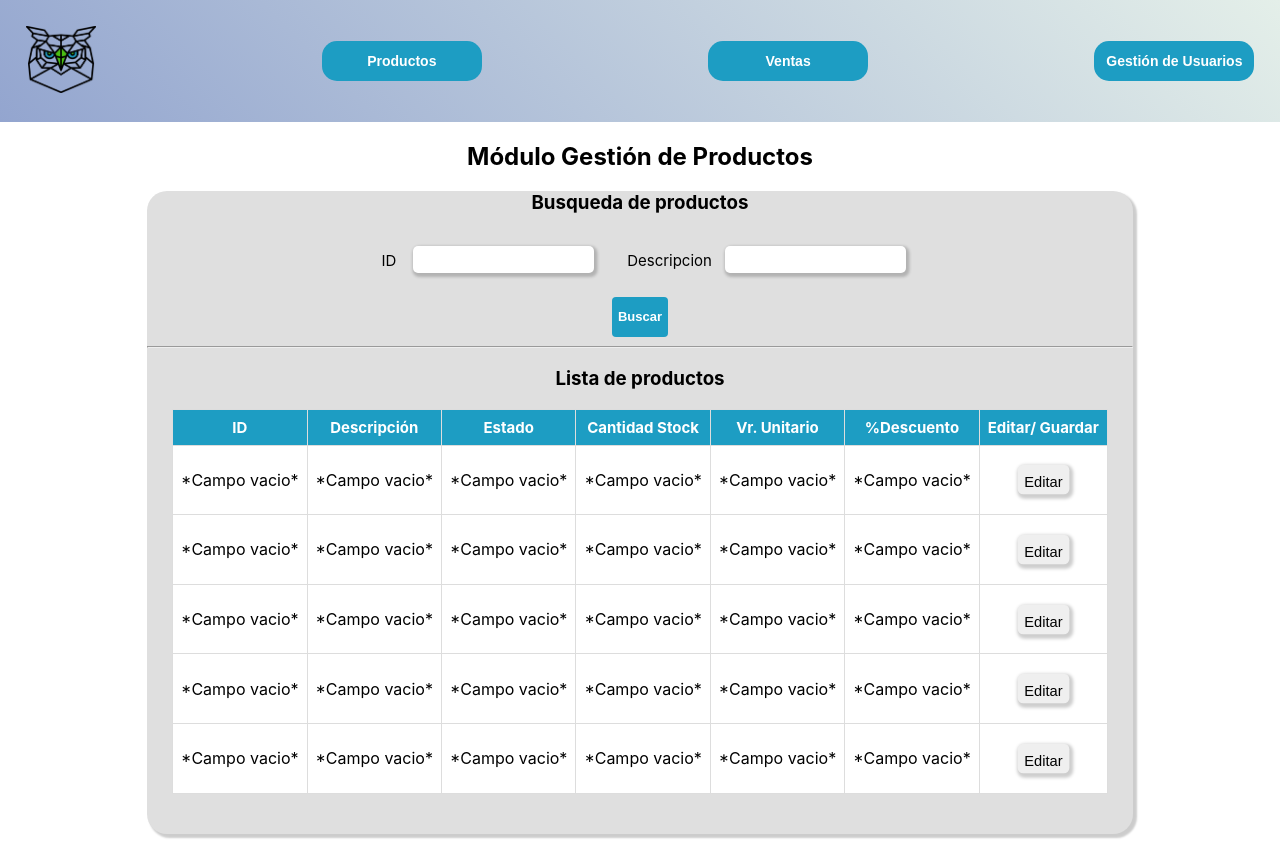
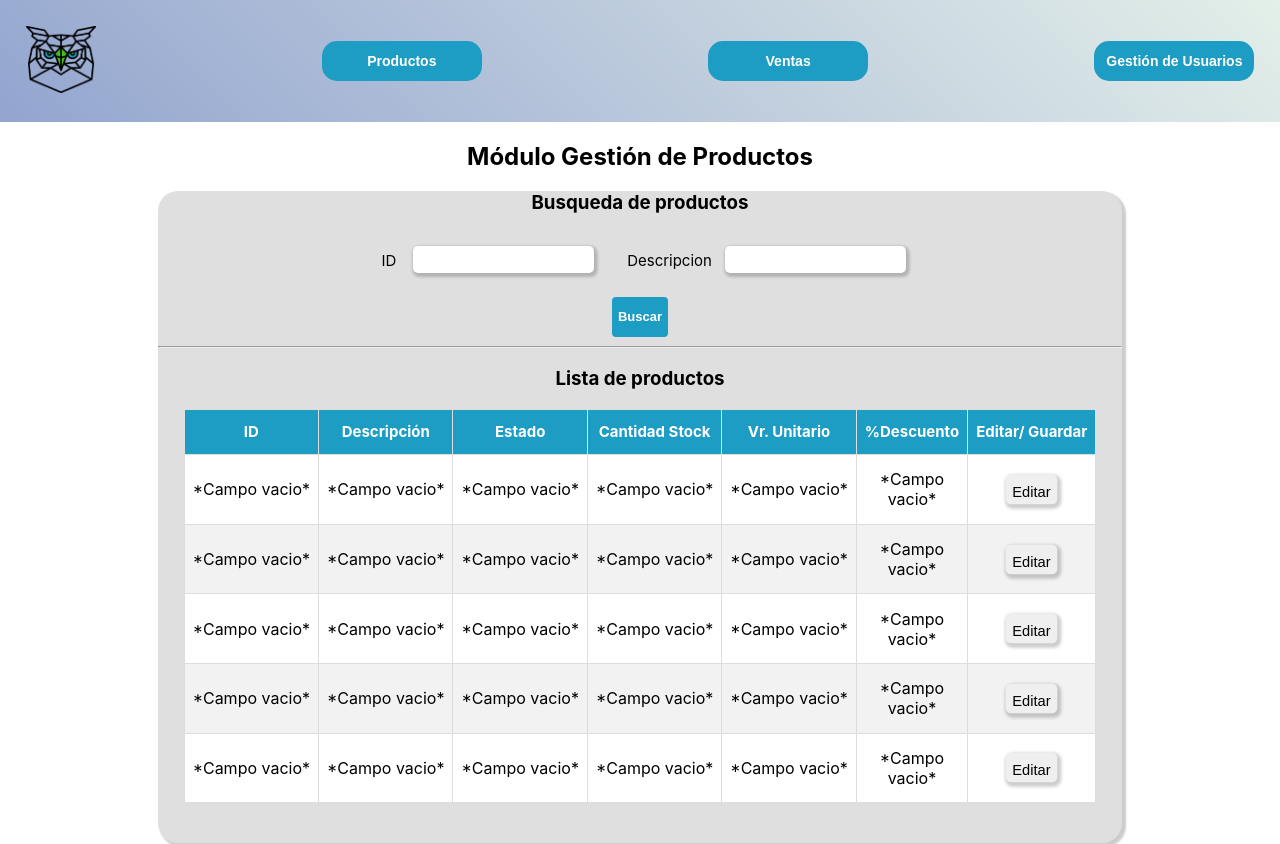
Before and after one commit to wolfangvera/g.p.i, a React (Create React App) app: page /GestionarProducto in a window 1280 px wide. Shown: the top 844 px of the page. Built offline with nearby package versions, Linux system fonts and the light colour scheme.

Commit message:
mejora del diseño de las tablas de productos y ventas

```diff
--- a/package.json
+++ b/package.json
@@ -8,6 +8,7 @@
     "@testing-library/react": "^11.1.0",
     "@testing-library/user-event": "^12.1.10",
     "axios": "^0.23.0",
+    "nanoid": "^3.1.30",
     "react": "^17.0.2",
     "react-dom": "^17.0.2",
     "react-router-dom": "^5.3.0",
--- a/src/pages/admin/productos.js
+++ b/src/pages/admin/productos.js
@@ -2,6 +2,7 @@ import React, { useEffect, useState, useRef, Component } from 'react';
 import { ToastContainer, toast } from 'react-toastify';
 import 'react-toastify/dist/ReactToastify.css';
 import axios from 'axios';
+import { nanoid } from 'nanoid';
 
 const productosBackend = [
     {
@@ -165,7 +166,7 @@ const TablaProductos = ({ listaProductos, getByIdRequest }) => {
                                 {
                                     listaProductos.map((productos) => {
                                         return (
-                                            <tr >
+                                            <tr key={nanoid()} >
                                                 <td className="td_listarP">{productos.idProducto}</td>
                                                 <td className="td_listarP">{productos.descripcionProducto}</td>
                                                 <td className="td_listarP">{productos.estadoProducto}</td>
--- a/src/pages/admin/ventas.js
+++ b/src/pages/admin/ventas.js
@@ -2,7 +2,7 @@ import React, { useEffect, useState, useRef } from 'react';
 import { ToastContainer, toast } from 'react-toastify';
 import 'react-toastify/dist/ReactToastify.css'
 import axios from 'axios';
-
+import { nanoid } from 'nanoid';
 
 const vendedoresBackend = [
     {
@@ -138,7 +138,7 @@ const TablaVentas = ({ listaVentas }) => {
                         <tbody>
                             {listaVentas.map((ventas) => {
                                 return (
-                                    <tr>
+                                    <tr key={nanoid()}>
                                         <td className="td_listar"> {ventas.idVenta}</td>
                                         <td className="td_listar">{ventas.fecha}</td>
                                         <td className="td_listar">{ventas.nombreVendedor}</td>
@@ -325,7 +325,7 @@ const FormularioAgregarVenta = ({ setMostrarTabla, listaVentas, listaVendedores,
                             <tbody>
                                 {listaProductosVenta.map((productosVenta) => {
                                     return (
-                                        <tr>
+                                        <tr key={nanoid()}>
                                             <td className="td_listar"> {productosVenta.idProducto}</td>
                                             <td className="td_listar">{productosVenta.cantidadProducto}</td>
                                             <td className="td_listar">{productosVenta.valorUnitarioProducto}</td>
@@ -367,7 +367,7 @@ const FormularioAgregarVenta = ({ setMostrarTabla, listaVentas, listaVendedores,
                                 <option disabled value="">seleccionar ..</option>
                                 {listaVendedores.map((vendedores) => {
                                     return (
-                                        <option>{vendedores.nombreVendedor}</option>
+                                        <option key={nanoid()}>{vendedores.nombreVendedor}</option>
                                     );
                                 })}
                             </select>
@@ -392,109 +392,4 @@ const FormularioAgregarVenta = ({ setMostrarTabla, listaVentas, listaVendedores,
     );
 }
 
-/*
-const Ventas = () => {
-    const [mostrarTabla, setMostrarTabla] = useState(true);
-    const [ventas, setVentas] = useState([]);
-    const [ejecutarConsulta, setEjecutarConsulta] = useState(true);
-    const [mostrarProductosAdicionales, setMostrarProductosAdicionales] = useState(false);
-
-    useEffect(() => {
-        console.log('Hola soy usefect')
-        //pasos
-
-    }, []);
-
-    useEffect(() => {
-        console.log("Se ejecuta cuando cambia la variable", ventas)
-    }, [ventas]);
-
-
-    const enviarDatosAlBackend = () => {
-        console.log(`Esta es la marca`, ventas)
-    }
-
-
-
-    return (
-        <div className="contenedor_RegVentas">
-            <h2 className="Titulo_RegVentas">Modulo Registro de Ventas</h2>
-            <div className="Cuadro_ingreso">
-                <div className="ingreso_info">
-                    <div className="info_venta">
-                        <label className="form">
-                            <label className="label_regventa">ID VENTA</label>
-                            <input onChange={(e) => { setVentas(e.target.value) }} className="input_info" type="number" placeholder="ID" required />
-                        </label>
-                        <label className="form">
-                            <label className="label_regventa">VALOR TOTAL</label>
-                            <input onChange={(e) => { console.log(e.target.value) }} className="input_info" type="number" placeholder="$" required />
-                        </label>
-                    </div>
-                    <hr />
-                    <div className="seccion_tabla">
-                        <table className="tabla_registro">
-                            <caption className="Titulo_tabla">Registro de productos</caption>
-                            <thead className="thead">
-                                <th className="th_regventa">ID Producto</th>
-                                <th className="th_regventa">Cantidad</th>
-                                <th className="th_regventa">Precio unitario</th>
-                            </thead>
-                            <tbody>
-                                <td className="td_regventa"><input onChange={(e) => { console.log(e.target.value) }} className="input_info" type="text" /> </td>
-                                <td className="td_regventa"><input onChange={(e) => { console.log(e.target.value) }} className="input_info" type="text" /> </td>
-                                <td className="td_regventa"><input onChange={(e) => { console.log(e.target.value) }} className="input_info" type="text" /> </td>
-                            </tbody>
-                        </table>
-                        <div>
-                            <button onClick={() => setMostrarProductosAdicionales(true)} className="boton bt_adicion_producto"> Adicionar producto</button>
-                        </div>
-
-                        {mostrarProductosAdicionales &&
-                            <div>
-                                Hola
-                            </div>
-                        }
-                    </div>
-                    <hr />
-                    <div className="info_cliente">
-                        <table className="tabla_cliente">
-                            <caption className="Titulo_tabla">Datos del Cliente</caption>
-                            <thead className="thead">
-
-                                <th className="th_regventa">Nombre</th>
-
-                            </thead>
-                            <tbody>
-
-                                <td className="td_regventa"><input onChange={(e) => { console.log(e.target.value) }} id="nombreCliente" className="input_info" type="text" /> </td>
-
-                            </tbody>
-                        </table>
-
-                    </div>
-                    <hr />
-                    <div className="info_vendedor">
-                        <div> Vendedor
-                            <select className="selector_vendedor" defaultValue="" required>
-
-                                <option disabled value="">seleccionar ..</option>
-                                <option> Vendedor 1</option>
-                                <option> Vendedor 1</option>
-                                <option> Vendedor 1</option>
-                            </select>
-                        </div>
-                    </div>
-                </div>
-            </div>
-            <div className="bt_centrado">
-                <button onClick={enviarDatosAlBackend} className="boton bt_registro_venta">Registrar venta</button>
-            </div>
-        </div>
-    )
-
-};
-
-*/
-
 export default Ventas
--- a/src/style/GestionarProductos.css
+++ b/src/style/GestionarProductos.css
@@ -74,29 +74,37 @@
 }
 
 
-.table_listarProductos .td_listarP,.table_listarProductos .th_listarP {
+.table_listarProductos .td_listarP,.table_listarProductos th {
     padding:0.5rem;
     text-align: center;
     border:1px solid #ddd;
 }
 
 
-.table_listarProductos .tr:nth-child(even){
-    background-color: red;
-}
-
-.table_listarProductos .td:nth-child(7) {
+.table_listarProductos td:nth-child(6) {
     width: 1mm;
 }
 
-.td_listarP {
+table {
     background-color:white;
 }
 
-.th_listarP{
+.table_listarProductos tr:nth-child(even){
+    background-color: #f2f2f2;
+}
+
+
+.table_listarProductos th{
     font-size:15px;
     color: white;
     background-color: rgb(29, 157, 195);
+    padding-top: 0.8rem;
+    padding-bottom: 0.8rem;
+}
+
+.table_listarProductos tr:hover{
+    background-color: rgba(89, 192, 89, 0.431);
+
 }
 .cambio_pag {
     display:flex;
--- a/src/style/ListarVentas.css
+++ b/src/style/ListarVentas.css
@@ -97,14 +97,21 @@ margin-left:5px;
 }
 
 
-.td_listar {
-    background-color:white;
-}
-
 .th_listar{
     font-size:15px;
     color: white;
     background-color: rgb(29, 157, 195);
+}
+
+
+
+
+table {
+    background-color:white;
+}
+
+.table_listarventas tr:nth-child(even){
+    background-color: #f2f2f2;
 }
 
 .cambio_pag {
@@ -118,11 +125,11 @@ margin-left:5px;
 
 
 
-tr:hover{
+.table_listarventas tr:hover{
     background-color: rgba(89, 192, 89, 0.431);
 
 }
 
-.table_listarventas .td_listar:nth-child(7) {
+.table_listarventas .td_listar:nth-child(9) {
     width: 1mm;
    }
--- a/src/style/RegistroProductoF.css
+++ b/src/style/RegistroProductoF.css
@@ -133,13 +133,6 @@ font-weight: normal;
     background-color: rgba(89, 192, 89, 0.431);
 }
 
-.table_listarProductos tr:nth-child(even){
-    background-color: red;
-}
-
-.table_listarProductos .td:nth-child(7) {
-    width: 1mm;
-}
 
 
 .cambio_pag {
```
Also changed, not shown: 1 other file (tests, documents, lock files or other folders).
